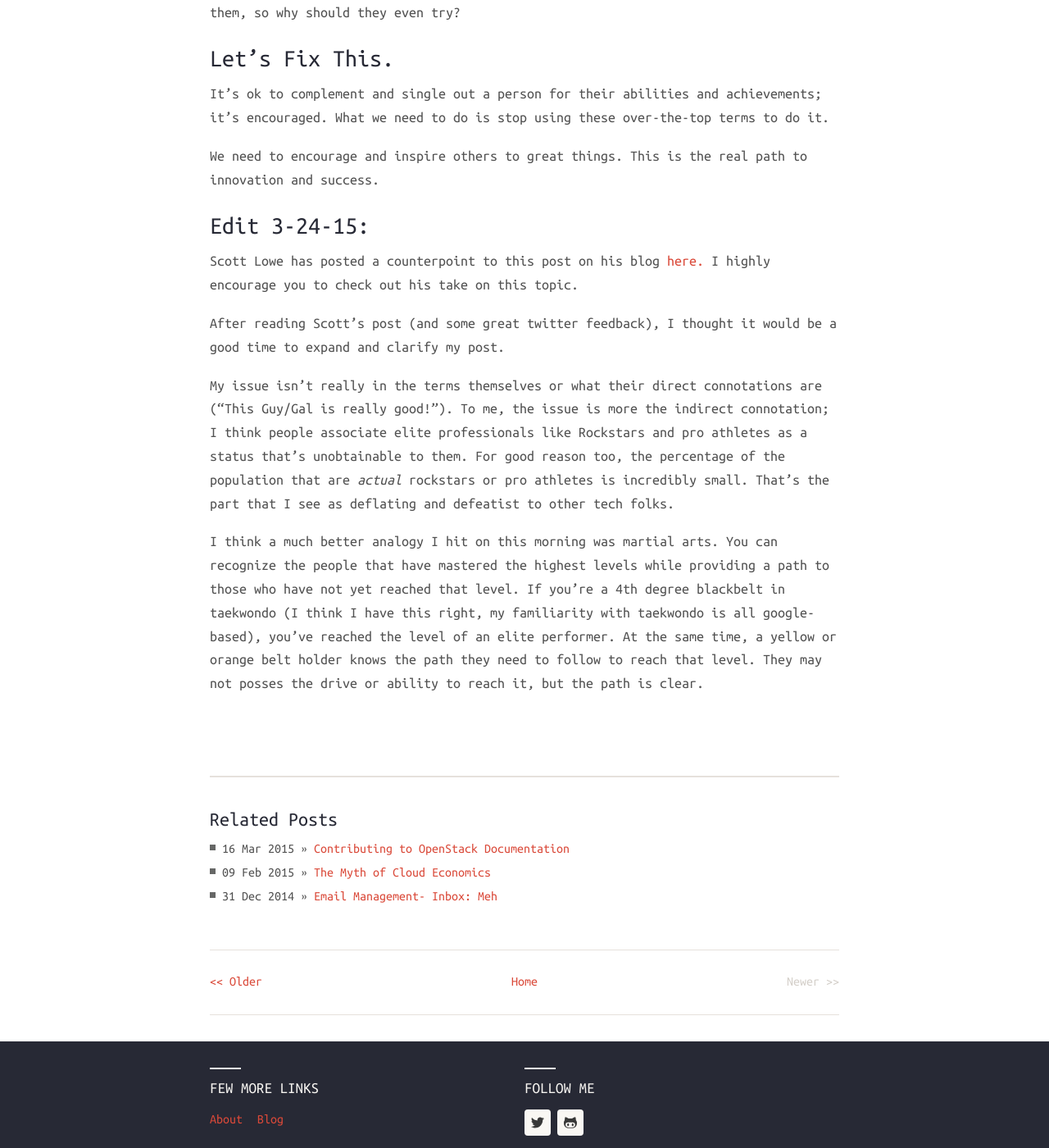
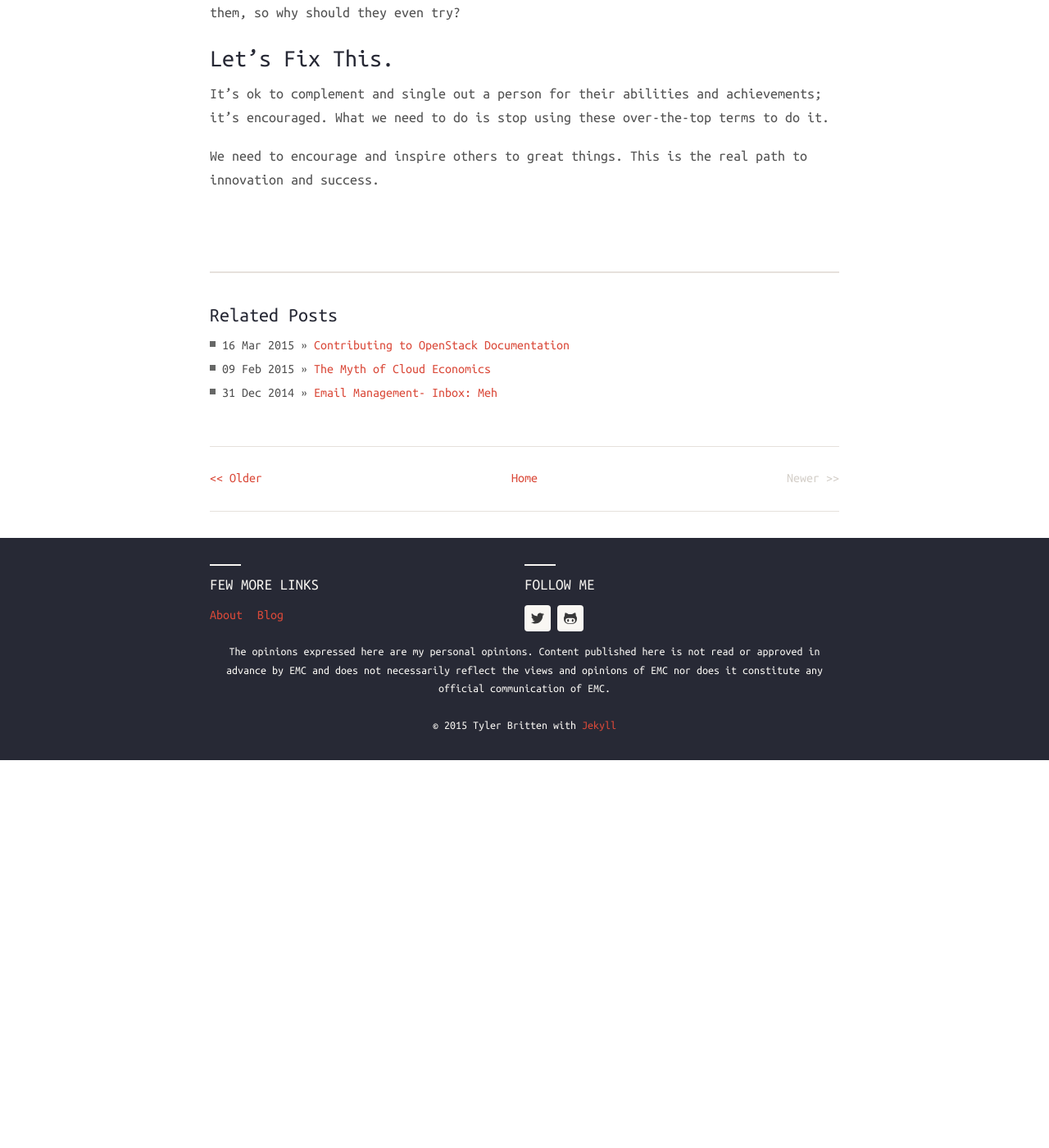
Before and after one commit to tybritten/vmtyler.github.io, a Jekyll site: the page built from _posts/2015-03-20-retire-the-rockstar.markdown, in a window 1280 px wide and 1400 px high, scrolled down 1713 px. Shown: the whole window at 82% size. Built offline with Jekyll 4.4.1, drawn with Linux system fonts in a browser that asks for light colours; nearby versions of some CDN libraries; comment, search, counter and statistics services are not loaded; after the commit the page ends 2640 px from its top, so only the background shows below that.

Commit message:
Revert "Update 3/20 post"
This reverts commit 9aeaca4cae4cfd8326642078936dc4e8a6bce442.

```diff
--- a/_posts/2015-03-20-retire-the-rockstar.markdown
+++ b/_posts/2015-03-20-retire-the-rockstar.markdown
@@ -43,13 +43,3 @@ I hear this very often in the tech community, both inside and outside of my curr
 It's ok to complement and single out a person for their abilities and achievements; it's encouraged. What we need to do is stop using these over-the-top terms to do it.
 
 We need to encourage and inspire others to great things. This is the real path to innovation and success.
-
-### Edit 3-24-15:
-
-Scott Lowe has posted a counterpoint to this post on his blog [here.](http://blog.scottlowe.org/2015/03/23/retire-the-rockstar-a-counterpoint/) I highly encourage you to check out his take on this topic.
-
-After reading Scott's post (and some great twitter feedback), I thought it would be a good time to expand and clarify my post.
-
-My issue isn't really in the terms themselves or what their direct connotations are ("This Guy/Gal is really good!"). To me, the issue is more the indirect connotation; I think people associate elite professionals like Rockstars and pro athletes as a status that's unobtainable to them. For good reason too, the percentage of the population that are *actual* rockstars or pro athletes is incredibly small. That's the part that I see as deflating and defeatist to other tech folks.
-
-I think a much better analogy I hit on this morning was martial arts. You can recognize the people that have mastered the highest levels while providing a path to those who have not yet reached that level. If you're a 4th degree blackbelt in taekwondo (I think I have this right, my familiarity with taekwondo is all google-based), you've reached the level of an elite performer. At the same time, a yellow or orange belt holder knows the path they need to follow to reach that level. They may not posses the drive or ability to reach it, but the path is clear.
```
